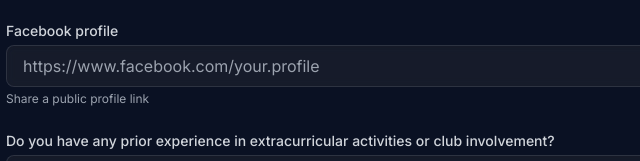
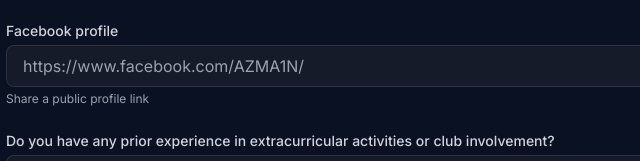
Before and after one commit to AZMA1N/NSUDC_project, a plain HTML site: page register.html in a window 1280 px wide. Shown: the part 800-961 px from the top of the page, 235-875 px from the left. Drawn offline with nearby package versions, Linux system fonts and the light colour scheme.

Commit message:
Update register.html

```diff
--- a/register.html
+++ b/register.html
@@ -189,7 +189,7 @@
                         <!-- Facebook profile (optional) -->
                         <div class="md:col-span-2">
                             <label for="facebook" class="block text-sm font-medium text-gray-300 mb-1">Facebook profile</label>
-                            <input type="url" id="facebook" name="entry.822417478" placeholder="https://www.facebook.com/your.profile"
+                            <input type="url" id="facebook" name="entry.822417478" placeholder="https://www.facebook.com/AZMA1N/"
                                 class="w-full px-4 py-2 border rounded-lg focus:ring-2 focus:ring-[#142147] focus:border-[#142147] transition">
                             <p class="text-xs text-gray-400 mt-1"> Share a public profile link </p>
                         </div>
```
